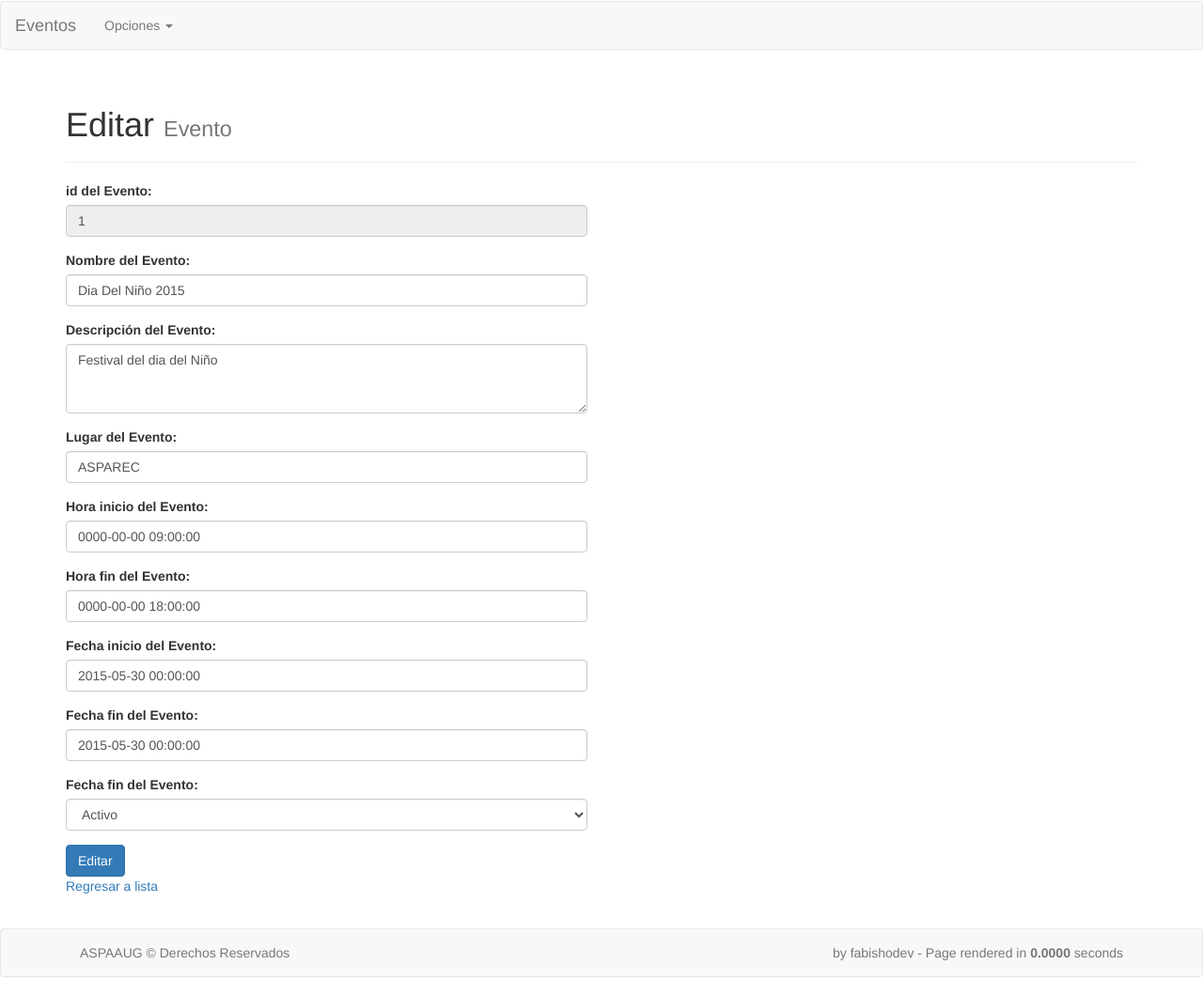
After one commit to fabishodev/solicitudes, a CodeIgniter app: page /solicitudes/index.php/eventos/editar/1 in a window 1280 px wide. The commit adds this page. Shown: the whole page at 94% size. Run offline with CodeIgniter, Linux system fonts and the light colour scheme.

Commit message:
Se agrego el modulo de editar evento

```diff
--- a/application/controllers/eventos.php
+++ b/application/controllers/eventos.php
@@ -36,7 +36,10 @@ class Eventos extends CI_Controller {
 	}
 
 	public function index($id_empleado = ''){
-		$this->session->set_userdata('id_empleado', '15272' );
+		if ($id_empleado == '') {
+			redirect('/eventos/seleccionar');
+		}
+		$this->session->set_userdata('id_empleado', $id_empleado );
 		$data = array();
 		//die(print($id_empleado."->"));
 		$data['eventos'] = $this->even->getAllEventos();
@@ -45,22 +48,51 @@ class Eventos extends CI_Controller {
 		$this->_renderView($data);
 	}
 
+	public function seleccionar(){
+
+		$data = array();
+		$error	= $this->session->userdata('error');
+		if (!$error) {
+			$data['error'] =  $error;
+		}
+		else{
+			$data['error'] =  '';
+		}
+		$this->session->set_userdata('id_empleado', '');
+		$data['eventos'] = $this->even->getAllEventos();
+		$data['contentView'] = 'eventos/seleccionar';
+		//die(print_r($data));
+		$this->_renderView($data);
+	}
+
+
 	public function lista()
 	{
 		$data = array();
 		//die(print($id_empleado."->"));
-		$data['eventos'] = $this->even->getAllEventos();
+		$data['eventos'] = $this->even->getAllEventosLista();
 		$data['id_empleado'] = $this->session->userdata('id_empleado');
 		$data['contentView'] = 'eventos/lista';
 		$this->_renderView($data);
 		//$this->load->view('welcome_message');
 	}
 
-	public function informacion($id_evento)
+	public function informacion($id_evento = '')
 	{
 		$data = array();
 		$no_empleado = $this->session->userdata('id_empleado');
+		if ($no_empleado === NULL || $no_empleado === '' ) {
+				$no_empleado = $this->input->post('id-empleado');
+		}
+		if ($id_evento === '') {
+				$id_evento  = $this->input->post('id-evento');
+		}
+		//die(print($no_empleado));
 		$afiliado = $this->afi->getAfiliado($no_empleado);
+		if (!$afiliado) {
+			$this->session->set_userdata('error', 'No se encontro afiliado' );
+			redirect('/eventos/seleccionar');
+		}
 		$this->session->set_userdata('id_afiliado', $afiliado->id_afiliado );
 		$this->session->set_userdata('id_evento', $id_evento );
 		$data['id_empleado'] = $no_empleado;
@@ -75,13 +107,13 @@ class Eventos extends CI_Controller {
 		$data = array();
 		$id_afiliado = $this->session->userdata('id_afiliado');
 		$id_evento = $this->session->userdata('id_evento');
-		$evento =  $this->even->getEventoAfiliado($id_evento,$id_afiliado);
+		$evento =  $this->even->getEventoAfiliado($id_evento, $id_afiliado);
 		$valor          = $this->input->post($evento->nombre_variable);
 		$datos       = array(
 			'valor_entero'	=>  $valor,
 			'fecha_actualizado' => date('Y-m-d H:i:s')
       	);
-      	die(print($valor));
+      	//die(print($id_afiliado));
 		if ($this->even->actualizarValor($datos, $id_afiliado, $id_evento)) {
 			redirect('/eventos/index');
 		}
@@ -126,6 +158,46 @@ class Eventos extends CI_Controller {
 		}
 	}
 
+	public function editar($id_evento)
+	{
+		$data = array();
+		$no_empleado = $this->session->userdata('id_empleado');
+		$data['id_empleado'] = $no_empleado;
+		$data['evento'] = $this->even->getEvento($id_evento);
+		$data['contentView'] = 'eventos/editar';
+		$this->_renderView($data);
+		//$this->load->view('welcome_message');
+	}
+
+	public function editarevento($id_evento )
+	{
+		//$id_evento          	= $this->input->post('id-evento');
+		$nombre_evento          	= $this->input->post('nombre-evento');
+		$descripcion_evento      = $this->input->post('descripcion-evento');
+		$lugar_evento         	 = $this->input->post('lugar-evento');
+		$hora_inicio_evento         = $this->input->post('hora-inicio-evento');
+		$hora_fin_evento         = $this->input->post('hora-fin-evento');
+		$fecha_inicio_evento         = $this->input->post('fecha-inicio-evento');
+		$fecha_fin_evento         = $this->input->post('fecha-fin-evento');
+		$estatus_evento         = $this->input->post('estatus-evento');
+		$datos       = array(
+			'nombre_evento'	=>  $nombre_evento,
+			'des_evento' => $descripcion_evento,
+			'estatus' => $estatus_evento,
+			'lugar' => $lugar_evento,
+			'hora_inicio' => $hora_inicio_evento,
+			'hora_fin' => $hora_fin_evento,
+			'fecha_inicio' => $fecha_inicio_evento,
+			'fecha_fin' => $fecha_fin_evento,
+			'id_usuario' => 1,
+			'fecha_actualizado' => date('Y-m-d H:i:s')
+      	);
+      //die(print_r($datos));
+		if ($this->even->editarEvento($datos,$id_evento)) {
+			redirect('/eventos/lista');
+		}
+	}
+
 }
 /* End of file eventos.php */
 /* Location: ./application/controllers/eventos.php */
--- a/application/models/eventos_model.php
+++ b/application/models/eventos_model.php
@@ -7,14 +7,33 @@ class eventos_model extends CI_Model {
 		}
 
 	function getAllEventos() {
+		$where = "estatus = 1";
+		$this->db->select('*');
+		if($where != NULL){
+			$this->db->where($where,NULL,FALSE);
+			$this->db->order_by('fecha_creado', 'desc');
+			}
+		$query = $this->db->get('tram_eventos');
+		return $query->result();
+	}
+	function getAllEventosLista() {
 		$where = "";
 		$this->db->select('*');
 		if($where != NULL){
-				$this->db->where($where,NULL,FALSE);
-			$this->db->order_by('fecha_solicitud', 'desc');
+			$this->db->where($where,NULL,FALSE);
+			$this->db->order_by('fecha_creado', 'desc');
 			}
 		$query = $this->db->get('tram_eventos');
 		return $query->result();
+	}
+	function getEvento($id_evento) {
+		$where = "id = ".$id_evento."";
+		$this->db->select('*');
+		if($where != NULL){
+				$this->db->where($where,NULL,FALSE);
+			}
+		$query = $this->db->get('tram_eventos');
+		return $query->row();
 	}
 	function getEventoAfiliado($id_evento, $id_afiliado) {
 		$where = "id = ".$id_evento." AND id_afiliado =".$id_afiliado."";
@@ -26,9 +45,10 @@ class eventos_model extends CI_Model {
 		return $query->row();
 	}
 	function actualizarValor($serv = array(), $id_afiliado, $id_evento) {
+		//die(print_r($serv));
 		$this->db->trans_begin();
 		$this->db->where('id_afiliado', $id_afiliado);
-		$this->db->where('id', $id_evento);
+		$this->db->where('id_evento', $id_evento);
 		$this->db->update('tram_eventos_afiliados', $serv);
 			if ($this->db->trans_status() === FALSE) {
 			$this->db->trans_rollback();
@@ -51,4 +71,18 @@ class eventos_model extends CI_Model {
         return TRUE;
       }
   }
+
+  function editarEvento($serv = array(),$id_evento) {
+		//die(print_r($serv));
+		$this->db->trans_begin();
+		$this->db->where('id', $id_evento);
+		$this->db->update('tram_eventos', $serv);
+			if ($this->db->trans_status() === FALSE) {
+			$this->db->trans_rollback();
+			return FALSE;
+		} else {
+			$this->db->trans_commit();
+			return TRUE;
+		}
+	}
 }
--- /dev/null
+++ b/application/views/eventos/editar.php
@@ -0,0 +1,61 @@
+<div class="container">
+	<div class="row">
+		<div class="col-lg-12">
+			<div class="page-header">
+				<h1>Editar <small>Evento</small></h1>
+			</div>
+		</div>
+	</div>
+</div>
+<div class="container">
+	<div class="row">
+		<div class="col-lg-6">
+			<form id="form_mensaje" method="post" action="<?php echo base_url();?>index.php/eventos/editarevento/<?php echo $evento->id ?>">
+				<div class="form-group">
+					<label for="id-evento" class="control-label">id del Evento:</label><br>
+					<input class="form-control" type="text" id="id-evento" name="id-evento" data-container="body" data-toggle="popover" data-placement="left" data-content="Id del evento." value="<?php echo $evento->id ?>" readonly>
+				</div>
+				<div class="form-group">
+					<label for="nombre-evento" class="control-label">Nombre del Evento:</label><br>
+					<input class="form-control" type="text" id="nombre-evento" name="nombre-evento" data-container="body" data-toggle="popover" data-placement="left" data-content="Nombre del evento." value="<?php echo $evento->nombre_evento ?>" required>
+				</div>
+				<div class="form-group">
+					<label for="descripcion-evento" class="control-label">Descripción del Evento:</label><br>
+					<textarea class="form-control" rows="3" id="descripcion-evento" name="descripcion-evento" data-container="body" data-toggle="popover" data-placement="left" data-content="Descripción del evento"  value="" required><?php echo $evento->des_evento ?></textarea>
+				</div>
+				<div class="form-group">
+					<label for="lugar-evento" class="control-label">Lugar del Evento:</label><br>
+					<input class="form-control" type="text" id="lugar-evento" name="lugar-evento" data-container="body" data-toggle="popover" data-placement="left" data-content="Lugar del evento." value="<?php echo $evento->lugar ?>" required>
+				</div>
+				<div class="form-group">
+					<label for="hora-inicio-evento" class="control-label">Hora inicio del Evento:</label><br>
+					<input class="form-control" type="text" id="hora-inicio-evento" name="hora-inicio-evento" data-container="body" data-toggle="popover" data-placement="left" data-content="Hora inicio del evento." value="<?php echo $evento->hora_inicio ?>" required>
+				</div>
+				<div class="form-group">
+					<label for="hora-fin-evento" class="control-label">Hora fin del Evento:</label><br>
+					<input class="form-control" type="text" id="hora-fin-evento" name="hora-fin-evento" data-container="body" data-toggle="popover" data-placement="left" data-content="Hora fin del evento." value="<?php echo $evento->hora_fin ?>" required>
+				</div>
+				<div class="form-group">
+					<label for="fecha-inicio-evento" class="control-label">Fecha inicio del Evento:</label><br>
+					<input class="form-control" type="text" id="fecha-inicio-evento" name="fecha-inicio-evento" data-container="body" data-toggle="popover" data-placement="left" data-content="Fecha inicio del evento." value="<?php echo $evento->fecha_inicio ?>" required>
+				</div>
+				<div class="form-group">
+					<label for="fecha-fin-evento" class="control-label">Fecha fin del Evento:</label><br>
+					<input class="form-control" type="text" id="fecha-fin-evento" name="fecha-fin-evento" data-container="body" data-toggle="popover" data-placement="left" data-content="Fecha fin del evento." value="<?php echo $evento->fecha_fin ?>" required>
+				</div>
+				<div class="form-group">
+					<label for="fecha-fin-evento" class="control-label">Fecha fin del Evento:</label><br>
+					<select class="form-control" id="estatus-evento" name="estatus-evento">
+						<option value="1">Activo</option>
+						<option value="0">Finalizado</option>
+
+					</select>
+				</div>
+				<div class=" form-group">
+					<button type="submit" class="btn btn-primary">Editar</button>
+					<p><?php echo anchor ('eventos/','Regresar a lista') ?></p>
+				</div>
+			</form>
+		</div>
+	</div>
+</div>
--- a/application/views/eventos/informacion.php
+++ b/application/views/eventos/informacion.php
@@ -42,5 +42,6 @@
 			</form>
 		</div>
 	</div>
+	<p><?php echo anchor ('eventos/','Regresar a Eventos') ?></p>
 </div>
 <?php } ?>
--- a/application/views/eventos/lista.php
+++ b/application/views/eventos/lista.php
@@ -72,8 +72,7 @@
 		                    </td>
 
 		                    <td>
-		                    	<button class="btn btn-info btn-xs">Detalle</button> |
-		                    	<button class="btn btn-warning btn-xs">Editar</button>
+		                    	<?php echo anchor('eventos/editar/'.$fila->id,'Editar',array('class' => 'btn btn-warning btn-xs')) ?>
 		                    </td>
 		                  </tr>
 
--- a/application/views/layout/base/lytBaseHead.php
+++ b/application/views/layout/base/lytBaseHead.php
@@ -1,6 +1,5 @@
 <!DOCTYPE HTML>
 <html>
-
   <head>
     <title>Solicitudes</title>
     <meta http-equiv="Content-Type" content="text/html; charset=UTF-8">
@@ -13,41 +12,52 @@
     <?php echo link_tag( 'css/lib/bootstrap.min.css');?>
     <?php //echo link_tag( 'css/main.css'); ?>
     <?php // echo link_tag( 'css/styles.css');?>
-
-
     <!-- scripts -->
     <script src="<?php echo base_url();?>js/lib/jquery-1.11.2.min.js"></script>
     <script src="<?php echo base_url();?>js/lib/bootstrap.min.js"></script>
-
-
     <?php if (isset($scripts)): foreach ($scripts as $js):?>
     <script src="<?php echo base_url()."js/{$js}.js";?>" type="text/javascript"></script>
     <?php endforeach; endif;?>
-
   </head>
-
   <body>
-
     <header id="header">
       <div class="container">
         <div class="row">
           <div class="col-md-8">
-
           </div>
           <div class="col-md-4">
-
           </div>
         </div>
       </div>
     </header>
     <nav id="mainMenu">
-    <div class="container">
-      <div class="row">
-        <div class="col-md-12">
-
+      <nav class="navbar navbar-default">
+        <div class="container-fluid">
+          <!-- Brand and toggle get grouped for better mobile display -->
+          <div class="navbar-header">
+            <button type="button" class="navbar-toggle collapsed" data-toggle="collapse" data-target="#bs-example-navbar-collapse-1">
+            <span class="sr-only">Toggle navigation</span>
+            <span class="icon-bar"></span>
+            <span class="icon-bar"></span>
+            <span class="icon-bar"></span>
+            </button>
+            <a class="navbar-brand" href="<?php anchor('eventos/') ?>">Eventos</a>
           </div>
-      </div>
-    </div>
+          <!-- Collect the nav links, forms, and other content for toggling -->
+          <div class="collapse navbar-collapse" id="bs-example-navbar-collapse-1">
+            <ul class="nav navbar-nav">
+              <li class="dropdown">
+                <a href="#" class="dropdown-toggle" data-toggle="dropdown" role="button" aria-expanded="false">Opciones <span class="caret"></span></a>
+                <ul class="dropdown-menu" role="menu">
+                  <li><?php echo anchor('eventos/','Eventos') ?></li>
+                  <li><?php echo anchor('eventos/lista','Lista De Eventos') ?></li>
+                  <li class="divider"></li>
+                  <li><a href="#">Evento 5</a></li>
+                </ul>
+              </li>
+            </ul>
+            </div><!-- /.navbar-collapse -->
+            </div><!-- /.container-fluid -->
           </nav>
-
+        </nav>
         <section id="mainContent">
```
Also changed, not shown: application/views/eventos/index.php (+1 -34 lines), application/views/eventos/seleccionar.php (added, +37 -0 lines). Lines whose indentation alone changed are shown as unchanged.
